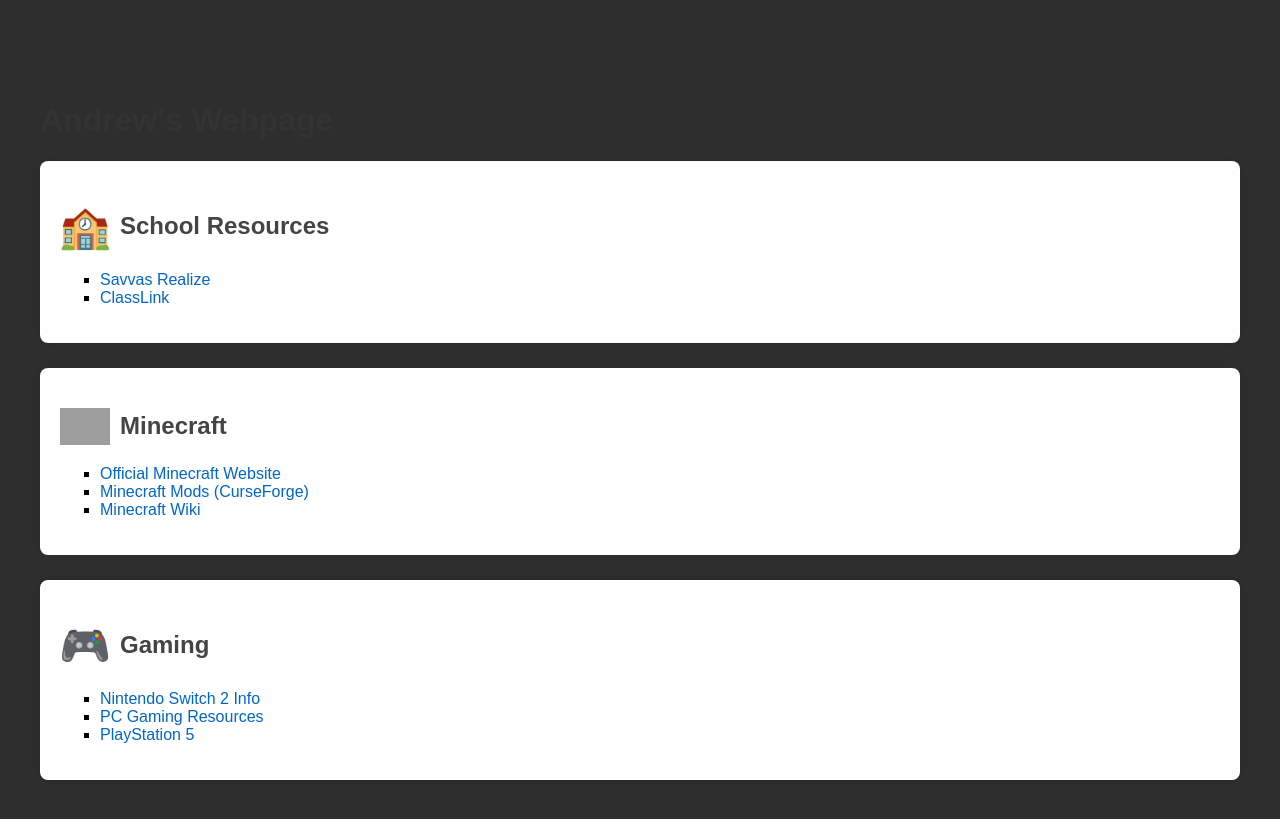
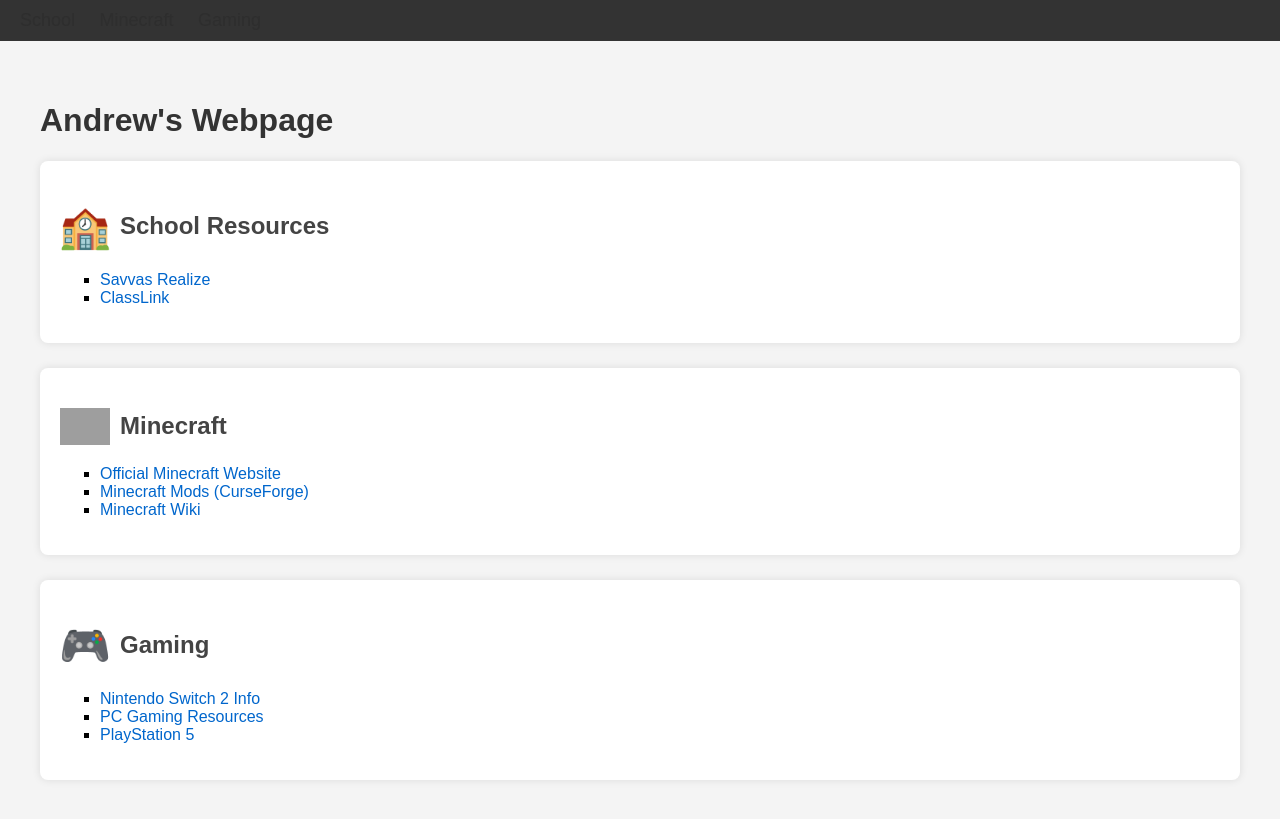
Before and after one commit to andrewcompeau/andrewcompeau.github.io, a Jekyll site: the page built from README.md, in a window 1280 px wide. Shown: the top 819 px of the page. Built offline with Jekyll 4.4.1, drawn with Linux system fonts in a browser that asks for light colours; emoji names are drawn with the system emoji font; our own code applies the rules of GitHub Pages for plain Markdown files; grey boxes are pictures that could not be loaded.

Commit message:
Update default.html

```diff
--- a/_layouts/default.html
+++ b/_layouts/default.html
@@ -7,11 +7,11 @@
         body {
             font-family: Arial, sans-serif;
             margin: 0;
-            background-color: #2E2E2E;
+            background-color: #f4f4f4;
         }
 
         nav {
-            background-color: #2E2E2E;
+            background-color: #333;
             padding: 10px 20px;
             position: sticky;
             top: 0;
```
